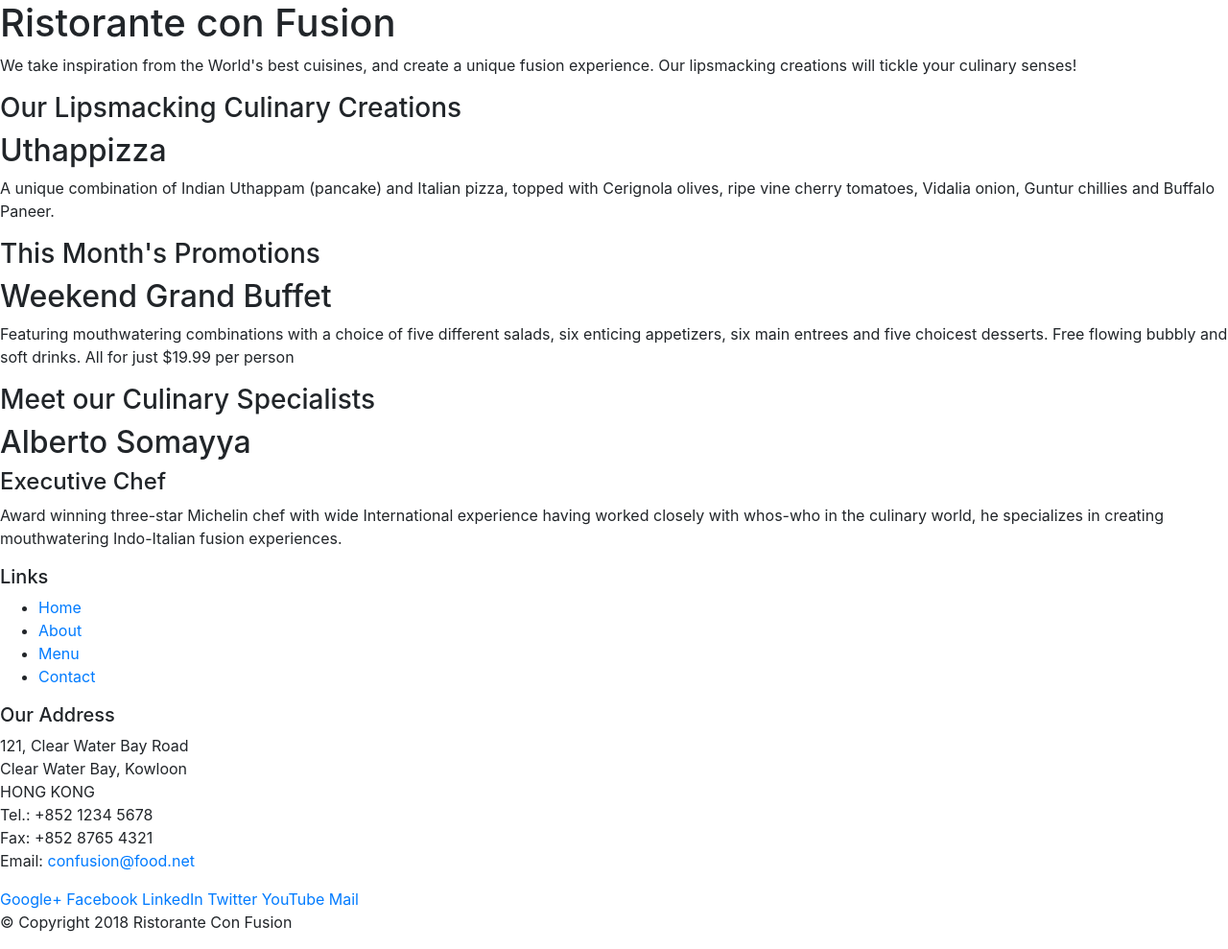
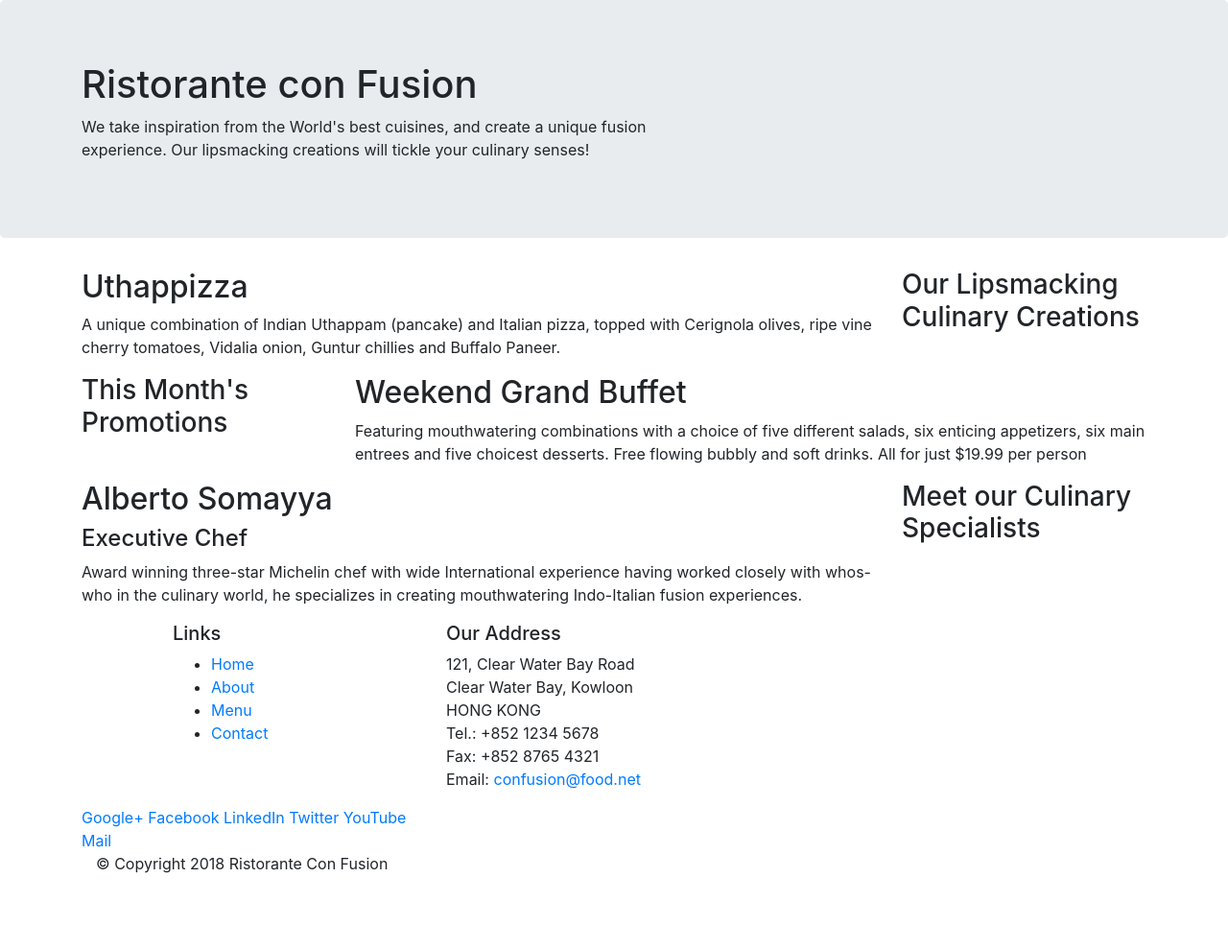
Before and after one commit to WebdeveloperIsaac/bootstrapcapstone, a website: page index.html in a window 1280 px wide. Shown: the whole page at 96% size. After the commit the page ends 928 px from the top, so only its background shows below. Drawn offline with nearby package versions, Linux system fonts and the light colour scheme.

Commit message:
added som column of bootstrap into the this played with the order and the offset values also

```diff
--- a/index.html
+++ b/index.html
@@ -14,46 +14,46 @@
 
 <body>
 
-    <header>
-        <div>
-            <div>
-                <div>
+    <header class="jumbotron">
+        <div class="container">
+            <div class="row">
+                <div class="col-12 col-sm-6 col-md-7">
                     <h1>Ristorante con Fusion</h1>
                     <p>We take inspiration from the World's best cuisines, and create a unique fusion experience. Our lipsmacking creations will tickle your culinary senses!</p>
                 </div>
-                <div>
+                <div class="col col-am-6 col-md-5">
                 </div>
             </div>
         </div>
     </header>
 
-    <div>
-        <div>
-            <div>
+    <div class="container">
+        <div class="row">
+            <div class="col-12 col-sm-4 order-sm last col-md-3">
                 <h3>Our Lipsmacking Culinary Creations</h3>
             </div>
-            <div>
+            <div class="col col-sm order-sm-first col-md">
                 <h2>Uthappizza</h2>
                 <p>A unique combination of Indian Uthappam (pancake) and Italian pizza, topped with Cerignola olives, ripe vine cherry tomatoes, Vidalia onion, Guntur chillies and Buffalo Paneer.</p>
             </div>
         </div>
 
 
-        <div>
-            <div>
+        <div class="row">
+            <div class="col-12 col-sm-4 col-md-3">
                 <h3>This Month's Promotions</h3>
             </div>
-            <div>
+            <div class="col col-sm col-md">
                 <h2>Weekend Grand Buffet</h2>
                 <p>Featuring mouthwatering combinations with a choice of five different salads, six enticing appetizers, six main entrees and five choicest desserts. Free flowing bubbly and soft drinks. All for just $19.99 per person </p>
             </div>
         </div>
 
-        <div>
-            <div>
+        <div class="row">
+            <div class="col-12 col-sm-4 order-sm-last col-md-3">
                 <h3>Meet our Culinary Specialists</h3>
             </div>
-            <div>
+            <div class="col col-sm order-sm-first col-md">
                 <h2>Alberto Somayya</h2>
                 <h4>Executive Chef</h4>
                 <p>Award winning three-star Michelin chef with wide International experience having worked closely with whos-who in the culinary world, he specializes in creating mouthwatering Indo-Italian fusion experiences. </p>
@@ -62,9 +62,9 @@
     </div>
 
     <footer>
-        <div>
-            <div>
-                <div>
+        <div class="container">
+            <div class="row">
+                <div class="col-4 offset-1  col-sm-2 col-md-3">
                     <h5>Links</h5>
                     <ul>
                         <li><a href="#">Home</a></li>
@@ -73,7 +73,7 @@
                         <li><a href="#">Contact</a></li>
                     </ul>
                 </div>
-                <div>
+                <div class="col-7 col-sm-5 ">
                     <h5>Our Address</h5>
                     <address>
 		              121, Clear Water Bay Road<br>
@@ -84,7 +84,7 @@
 		              Email: <a href="mailto:confusion@food.net">confusion@food.net</a>
 		           </address>
                 </div>
-                <div>
+                <div class="col-12 col-sm-4">
                     <div>
                         <a href="http://google.com/+">Google+</a>
                         <a href="http://www.facebook.com/profile.php?id=">Facebook</a>
@@ -96,7 +96,7 @@
                 </div>
            </div>
            <div>
-                <div>
+                <div class="col-auto">
                     <p>© Copyright 2018 Ristorante Con Fusion</p>
                 </div>
            </div>
```
